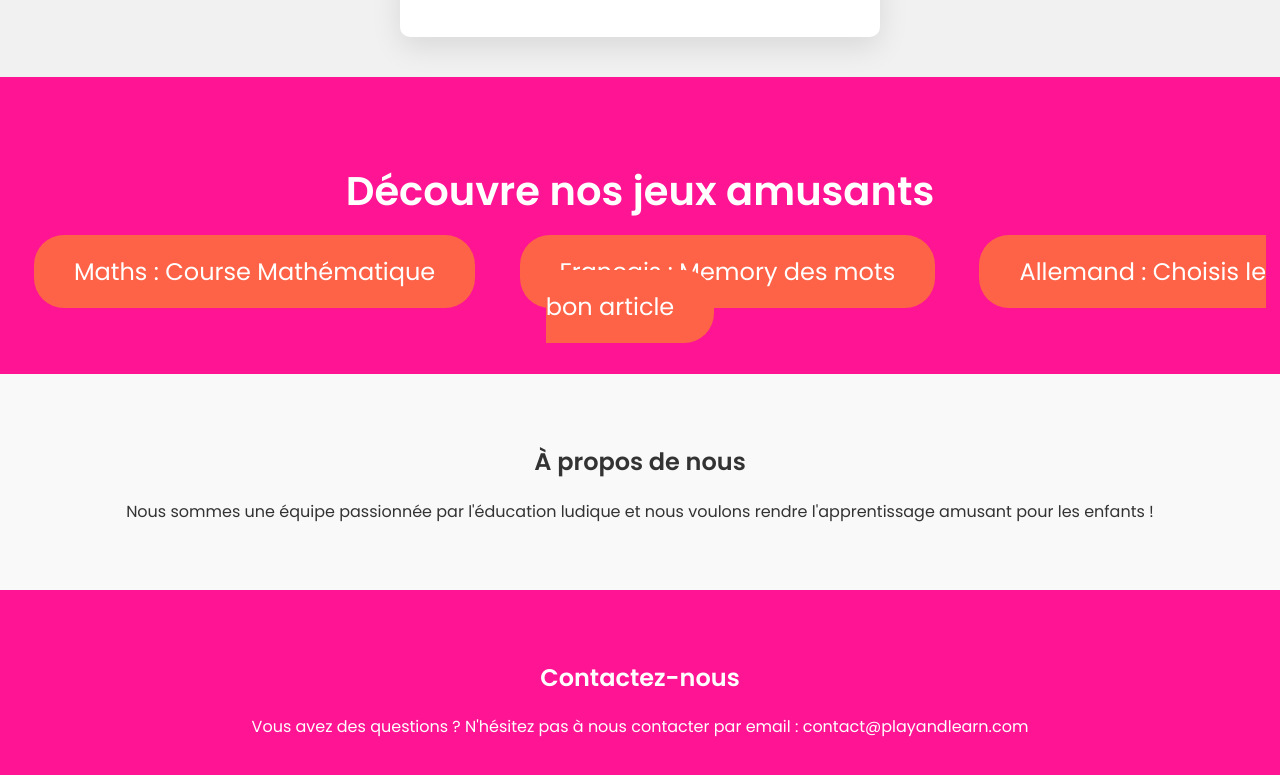
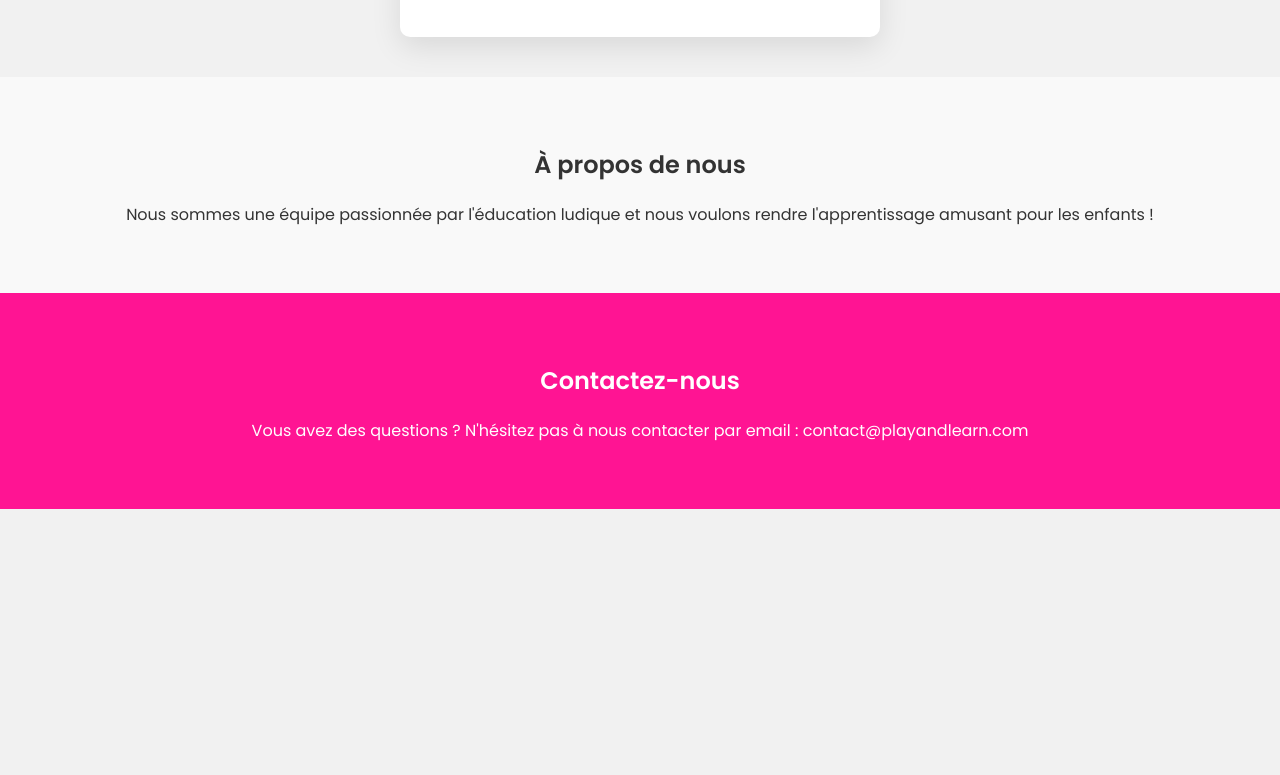
Before and after one commit to mara1104/play-and-learn, a plain HTML site: page index.html in a window 1280 px wide. Shown: the part 972-1747 px from the top of the page. After the commit the page ends 1481 px from the top, so only its background shows below. Drawn offline with Linux system fonts and the light colour scheme.

Commit message:
Update index.html

```diff
--- a/index.html
+++ b/index.html
@@ -153,14 +153,6 @@
         </form>
     </div>
 
-    <!-- Jeux Section -->
-    <div id="games" class="game-section">
-        <h2>Découvre nos jeux amusants</h2>
-        <a href="#" class="game-button">Maths : Course Mathématique</a>
-        <a href="#" class="game-button">Français : Memory des mots</a>
-        <a href="#" class="game-button">Allemand : Choisis le bon article</a>
-    </div>
-
     <!-- À propos Section -->
     <div id="about" style="padding: 50px 0; background-color: #f9f9f9;">
         <h2>À propos de nous</h2>
```
